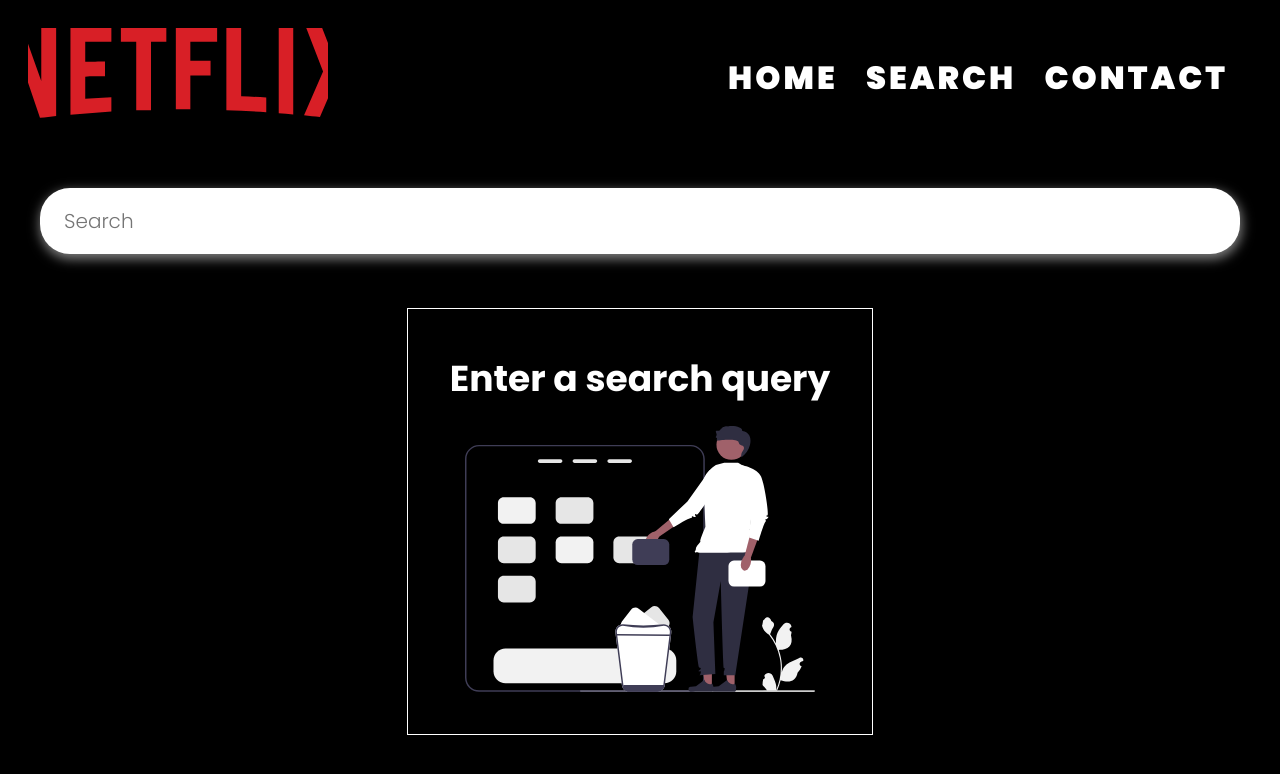
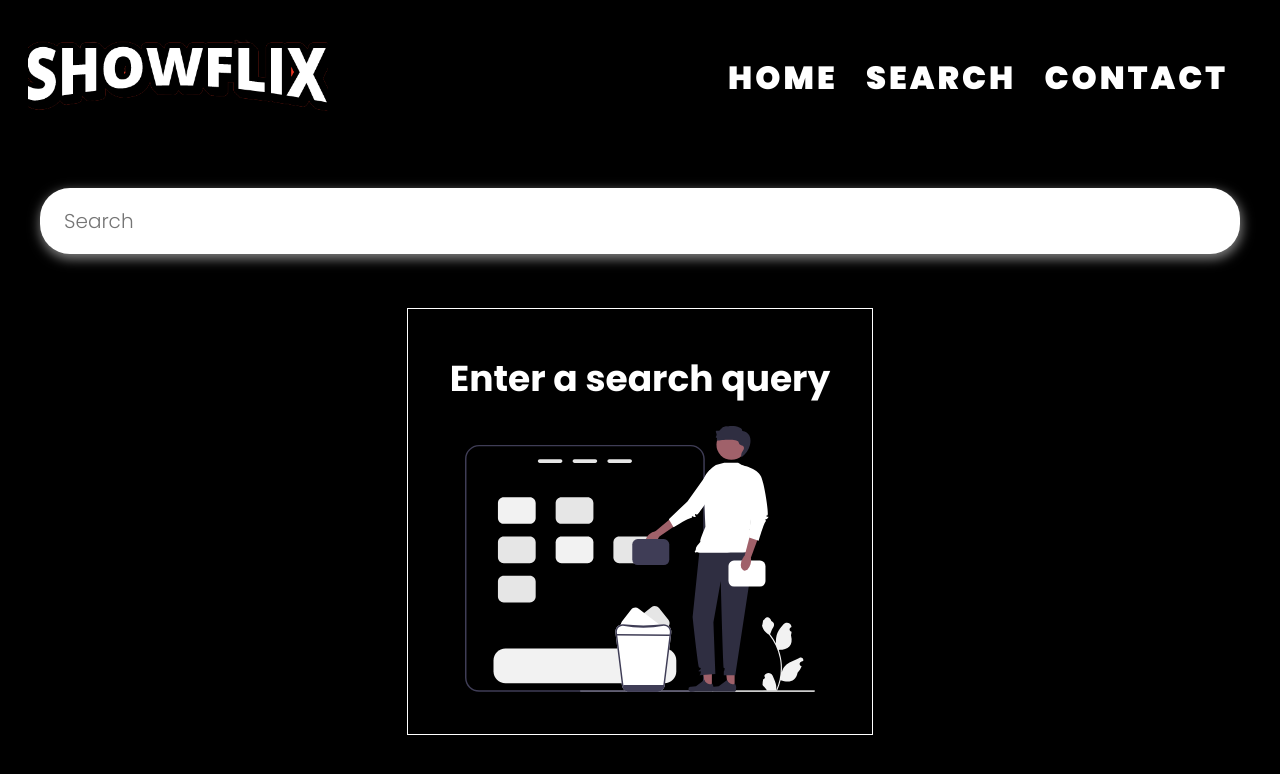
Before and after one commit to Fanominals/Showflix, a plain HTML site: page search.html in a window 1280 px wide. Drawn offline with Linux system fonts and the light colour scheme.

Commit message:
Logo Fix #2

```diff
--- a/search.html
+++ b/search.html
@@ -18,7 +18,7 @@
         <div class="nav__row">
           <figure class="logo__wrapper">
             <a href="./index.html">
-              <img src="./assets/logo.svg" alt="" class="logo" />
+              <img src="./assets/logo.png" alt="" class="logo" />
 
             </a>
           </figure>
```
